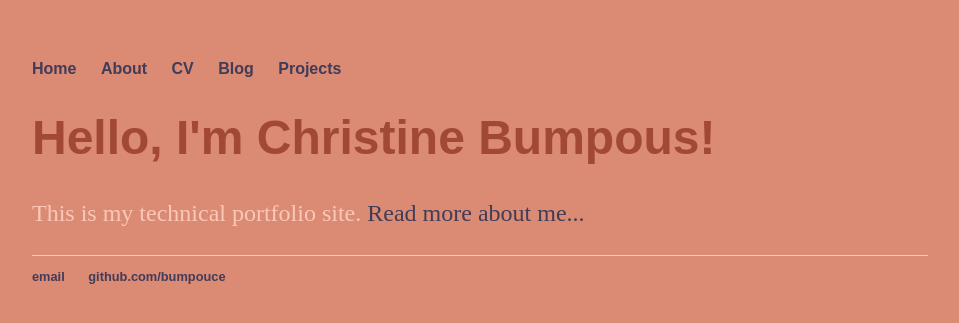
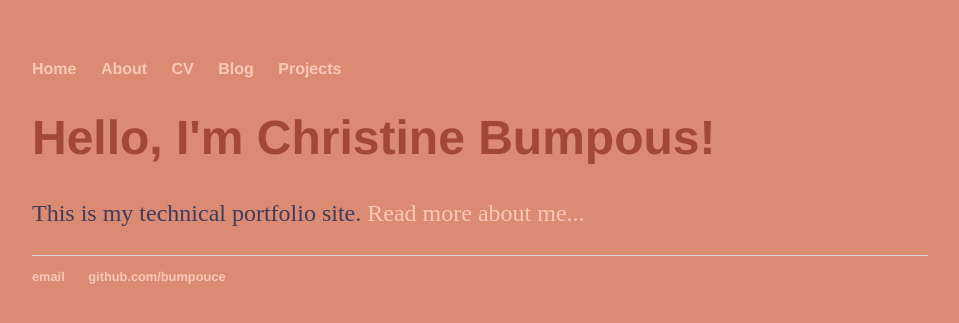
Before and after one commit to bumpouce/bumpouce.github.io, a Jekyll site: the page built from index.html, in a window 1280 px wide. Shown: the top 323 px of the page, without its empty margins (160-1119 px from the left). Built offline with Jekyll 4.4.1, drawn with Linux system fonts in a browser that asks for light colours.

Commit message:
Update main.css
shifting colors around

```diff
--- a/css/main.css
+++ b/css/main.css
@@ -2,11 +2,10 @@ body {
     margin: 60px auto;
     width: 70%;
     background-color: #DB8A74;
-    color: #fac8b8;
-    font-family: 'Just Another Hand';
+    color: #413C58;
 }
 nav ul, footer ul {
-    font-family:'Just Another Hand', 'Arial', 'Sans-Serif';
+    font-family:'Helvetica', 'Arial', 'Sans-Serif';
     padding: 0px;
     list-style: none;
     font-weight: bold;
@@ -17,7 +16,7 @@ nav ul li, footer ul li {
 }
 a {
     text-decoration: none;
-    color: #413C58;
+    color: #fac8b8;
 }
 a:hover {
     text-decoration: underline;
@@ -25,13 +24,13 @@ a:hover {
 h1 {
     font-size: 3em;
     color: #A24936;
-    font-family:'Just Another Hand', 'Arial', 'Sans-Serif';
+    font-family:'Helvetica', 'Arial', 'Sans-Serif';
 }
 p {
     font-size: 1.5em;
     line-height: 1.4em;
-/*     color: #0b6e4f; */
 }
+
 footer {
     border-top: 1px solid #d5d5d5;
     font-size: .8em;
```
